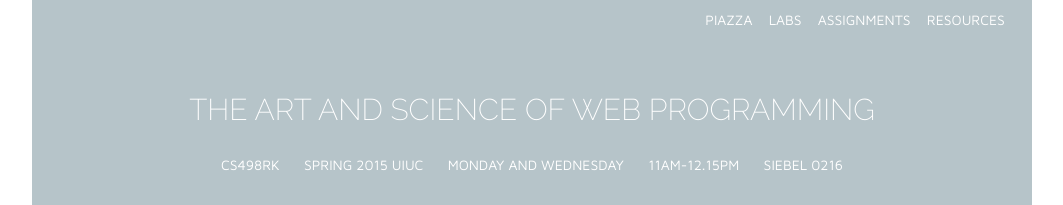
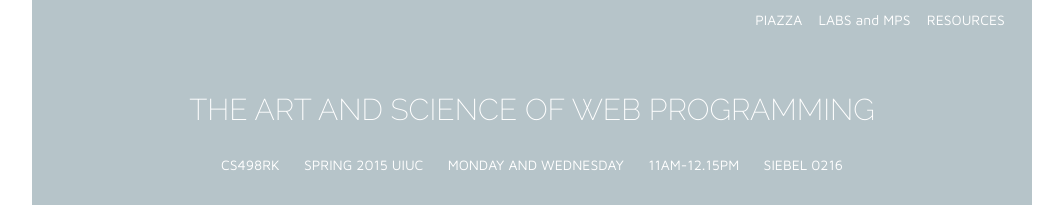
Before and after one commit to biplabdeka/fa2016, a Jekyll site: the page built from _posts/2015-2-8-MP-1.md, in a window 1280 px wide. Shown: the top 205 px of the page, without its empty margins (108-1171 px from the left). Built offline with Jekyll 4.4.1, drawn with Linux system fonts in a browser that asks for light colours; nearby versions of some CDN libraries; Markdown is read by kramdown in place of the engine named in the settings.

Commit message:
added links to mps

```diff
--- a/_includes/head.html
+++ b/_includes/head.html
@@ -16,8 +16,7 @@
         <div class="small-12 columns">
           <div class="nav">
             <a href="http://piazza.com/illinois/spring2015/cs498rk">PIAZZA</a>&nbsp;&nbsp;&nbsp;
-            <a href="#">LABS</a>&nbsp;&nbsp;&nbsp;
-            <a href="#">ASSIGNMENTS</a>&nbsp;&nbsp;&nbsp;
+            <a href="http://uiuc-web-programming.github.io/sp2015">LABS and MPS</a>&nbsp;&nbsp;&nbsp;
             <a href="https://courses.engr.illinois.edu/cs498rk1/resources.html">RESOURCES</a>&nbsp;&nbsp;&nbsp;
           </div>
           <div class="course_title"><a href="https://courses.engr.illinois.edu/cs498rk1/index.html">THE ART AND SCIENCE OF WEB PROGRAMMING</a></div>
```
